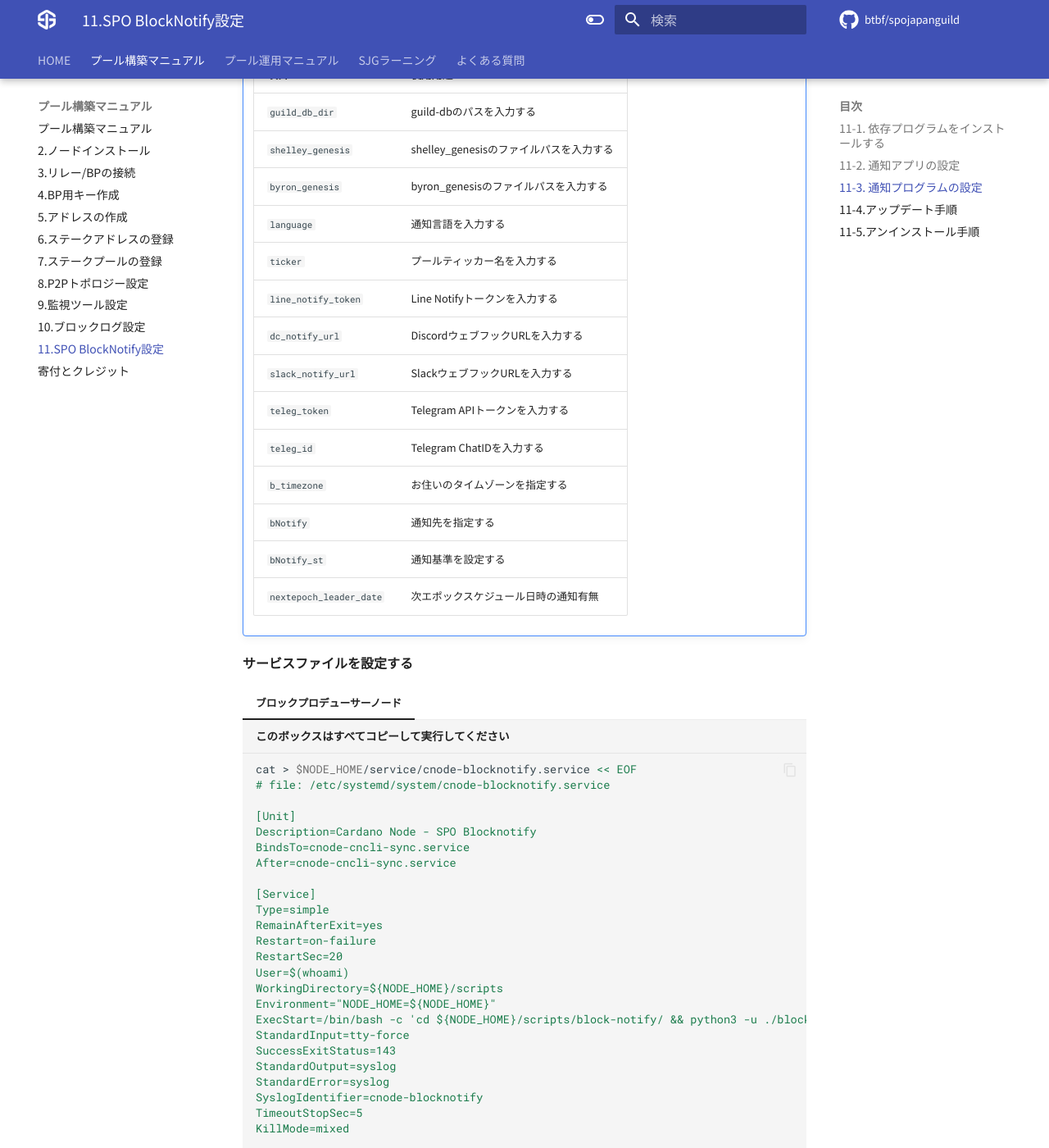
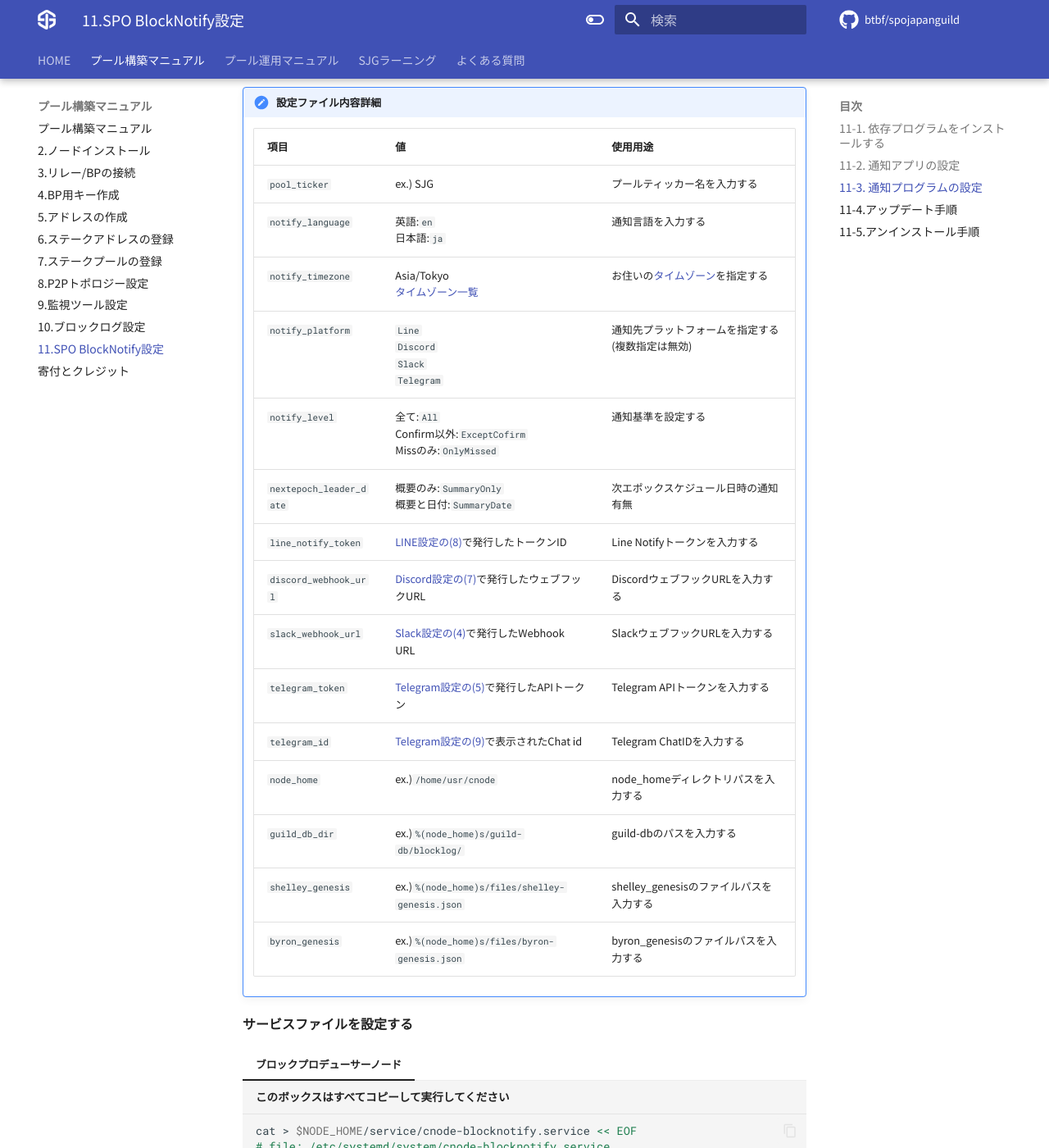
Before and after one commit to btbf/spojapanguild, an MkDocs documentation site: the page built from docs/setup/11-blocknotify-setup.md, in a window 1280 px wide and 1400 px high, scrolled down 5740 px. Shown: the whole window at 82% size. Built offline with MkDocs 1.6.1 and Material for MkDocs 9.7.7, drawn with Linux system fonts in a browser that asks for light colours; comment, search, counter and statistics services are not loaded; some of the changed text lies outside the part shown.

Commit message:
update blocknotify setup

````diff
--- a/docs/setup/11-blocknotify-setup.md
+++ b/docs/setup/11-blocknotify-setup.md
@@ -27,6 +27,9 @@
 
 ??? info "更新履歴▼"
 
+    * 2.2.0  ・サービス再起動時の強制終了バグを解消
+    　　　　　・プログラム最適化
+    　　　　　・Python3.10以上
     * 2.1.3　・次スケジュールが無い場合のエラー解消
     * 2.1.2　・次エポックスケジュール日付の通知有無対応
     * 2.1.1　・ブロックログサービスファイル対応
@@ -63,22 +66,32 @@
 
 **Python環境をセットアップする**
 
+パッケージを更新する
+```bash
+sudo apt update && sudo apt upgrade -y
+```
+
 pythonバージョンを確認する
 ```bash
 python3 -V
 ```
-> Python 3.8.10以上
+> Python 3.10以上
 
-パッケージを更新する
+??? "Python 3.9以下の場合こちらのツールでアップデートしてください"
+    pythonUpdate.shをダウンロードして自動アップデートする
+    ```
+    cd
+    wget https://raw.githubusercontent.com/btbf/spojapanguild/master/scripts/pythonUpdate.sh
+    chmod +x pythonUpdate.sh
+    ./pythonUpdate.sh
+    ```
+
+依存関係をインストールする
 ```bash
-sudo apt update -y
-```
-
-```bash
-sudo apt install -y python3-watchdog python3-tz python3-dateutil python3-requests build-essential libssl-dev libffi-dev python3-dev python3-pip
+sudo apt install -y build-essential libssl-dev libffi-dev python3-dev python3-pip python3-testresources
 ```
 ```bash
-pip install discordwebhook python-dotenv slackweb i18nice
+pip3 install watchdog pytz python-dateutil requests discordwebhook slackweb i18nice
 ```
 
 **実行スクリプトと設定ファイルをダウンロードする**
@@ -90,18 +103,8 @@
 tar zxvf ${bn_release}.tar.gz block-notify-${bn_release}/block_notify.py block-notify-${bn_release}/.env block-notify-${bn_release}/i18n/
 mv block-notify-${bn_release} block-notify
 rm ${bn_release}.tar.gz
-cd block-notify
+
 ```
-
-**envファイルをSJG用に書き換える**
-```
-sed -i .env \
-    -e 's!/opt/cardano/cnode/guild-db!'${NODE_HOME}/guild-db'!' \
-    -e 's!/opt/cardano/cnode/files/!'${NODE_HOME}/${NODE_CONFIG}-'!' \
-    -e 's!'\''en'\''!'\''ja'\''!' \
-    -e 's!'\''Etc/UTC'\''!'\''Asia/Tokyo'\''!'
-```
-
 
 ## **11-2. 通知アプリの設定**
 
@@ -199,30 +202,43 @@
 
 ## **11-3. 通知プログラムの設定**
 
+**設定ファイルをSJG用に書き換える**
+```
+cd block-notify
+sed -i config.ini \
+    -e 's!/opt/cardano/cnode!'${NODE_HOME}'!' \
+    -e 's!files/!'${NODE_CONFIG}-'!' \
+    -e 's!en!ja!' \
+    -e 's!Etc/UTC!Asia/Tokyo!'
+```
+
 **設定ファイルの編集**
+以下の設定ファイル内容詳細を参照し、ご自身の環境に合わせた値を設定してください。
+
 ```bash
 cd $NODE_HOME/scripts/block-notify
-nano .env
+nano config.ini
 ```
-> .envは隠しファイルになっているので、`ls -a`コマンドで一覧表示されます。
 
-!!! hint "envファイル内容詳細"
-    | 項目      | 使用用途                          |
-    | ----------- | ------------------------------------ |
-    | `guild_db_dir` | guild-dbのパスを入力する |
-    | `shelley_genesis` | shelley_genesisのファイルパスを入力する |
-    | `byron_genesis` | byron_genesisのファイルパスを入力する |
-    | `language` | 通知言語を入力する
-    | `ticker`       | プールティッカー名を入力する  |
-    | `line_notify_token`      | Line Notifyトークンを入力する |
-    | `dc_notify_url`    | DiscordウェブフックURLを入力する |
-    | `slack_notify_url`    | SlackウェブフックURLを入力する |
-    | `teleg_token`    | Telegram APIトークンを入力する |
-    | `teleg_id`    | Telegram ChatIDを入力する |
-    | `b_timezone`    | お住いのタイムゾーンを指定する |
-    | `bNotify`    | 通知先を指定する |
-    | `bNotify_st`    | 通知基準を設定する |
-    | `nextepoch_leader_date`    | 次エポックスケジュール日時の通知有無 |
+!!! hint "設定ファイル内容詳細"
+    | 項目      | 値      | 使用用途                          |
+    | ----------- |---------| ------------------------------------ |
+    | `pool_ticker`      | ex.) SJG | プールティッカー名を入力する  |
+    | `notify_language` | 英語:`en`<br>日本語:`ja`| 通知言語を入力する |
+    | `notify_timezone`   | Asia/Tokyo<br>[タイムゾーン一覧](https://gist.github.com/heyalexej/8bf688fd67d7199be4a1682b3eec7568) | お住いの[タイムゾーン](https://gist.github.com/heyalexej/8bf688fd67d7199be4a1682b3eec7568)を指定する |
+    | `notify_platform`   | `Line`<br>`Discord`<br>`Slack`<br>`Telegram` | 通知先プラットフォームを指定する<br> (複数指定は無効) |
+    | `notify_level`   |全て:`All`<br>Confirm以外:`ExceptCofirm`<br>Missのみ:`OnlyMissed`  | 通知基準を設定する |
+    | `nextepoch_leader_date`   |概要のみ:`SummaryOnly`<br>概要と日付:`SummaryDate` | 次エポックスケジュール日時の通知有無 |
+    | `line_notify_token`     |[LINE設定の(8)](#__tabbed_1_1)で発行したトークンID | Line Notifyトークンを入力する |
+    | `discord_webhook_url`   |[Discord設定の(7)](#__tabbed_1_2)で発行したウェブフックURL| DiscordウェブフックURLを入力する |
+    | `slack_webhook_url`   |[Slack設定の(4)](#__tabbed_1_4)で発行したWebhook URL| SlackウェブフックURLを入力する |
+    | `telegram_token`   |[Telegram設定の(5)](#__tabbed_1_3)で発行したAPIトークン | Telegram APIトークンを入力する |
+    | `telegram_id`   |[Telegram設定の(9)](#__tabbed_1_3)で表示されたChat id| Telegram ChatIDを入力する |
+    | `node_home` |ex.)`/home/usr/cnode`| node_homeディレクトリパスを入力する |
+    | `guild_db_dir` |ex.)`%(node_home)s/guild-db/blocklog/`| guild-dbのパスを入力する |
+    | `shelley_genesis` |ex.)`%(node_home)s/files/shelley-genesis.json`| shelley_genesisのファイルパスを入力する |
+    | `byron_genesis` |ex.)`%(node_home)s/files/byron-genesis.json`| byron_genesisのファイルパスを入力する |
+
 
 
 **サービスファイルを設定する**
@@ -238,20 +254,13 @@
 
     [Service]
     Type=simple
-    RemainAfterExit=yes
+    User=$(whoami)
+    WorkingDirectory=${NODE_HOME}/scripts/block-notify
+    ExecStart=/bin/bash -c 'cd ${NODE_HOME}/scripts/block-notify/ && python3 -u block_notify.py'
     Restart=on-failure
-    RestartSec=20
-    User=$(whoami)
-    WorkingDirectory=${NODE_HOME}/scripts
-    Environment="NODE_HOME=${NODE_HOME}"
-    ExecStart=/bin/bash -c 'cd ${NODE_HOME}/scripts/block-notify/ && python3 -u ./block_notify.py'
-    StandardInput=tty-force
-    SuccessExitStatus=143
     StandardOutput=syslog
     StandardError=syslog
     SyslogIdentifier=cnode-blocknotify
-    TimeoutStopSec=5
-    KillMode=mixed
 
     [Install]
     WantedBy=cnode-cncli-sync.service
````
Also changed, not shown: other parts of docs/setup/11-blocknotify-setup.md (+1 -1 lines), 1 other file.
